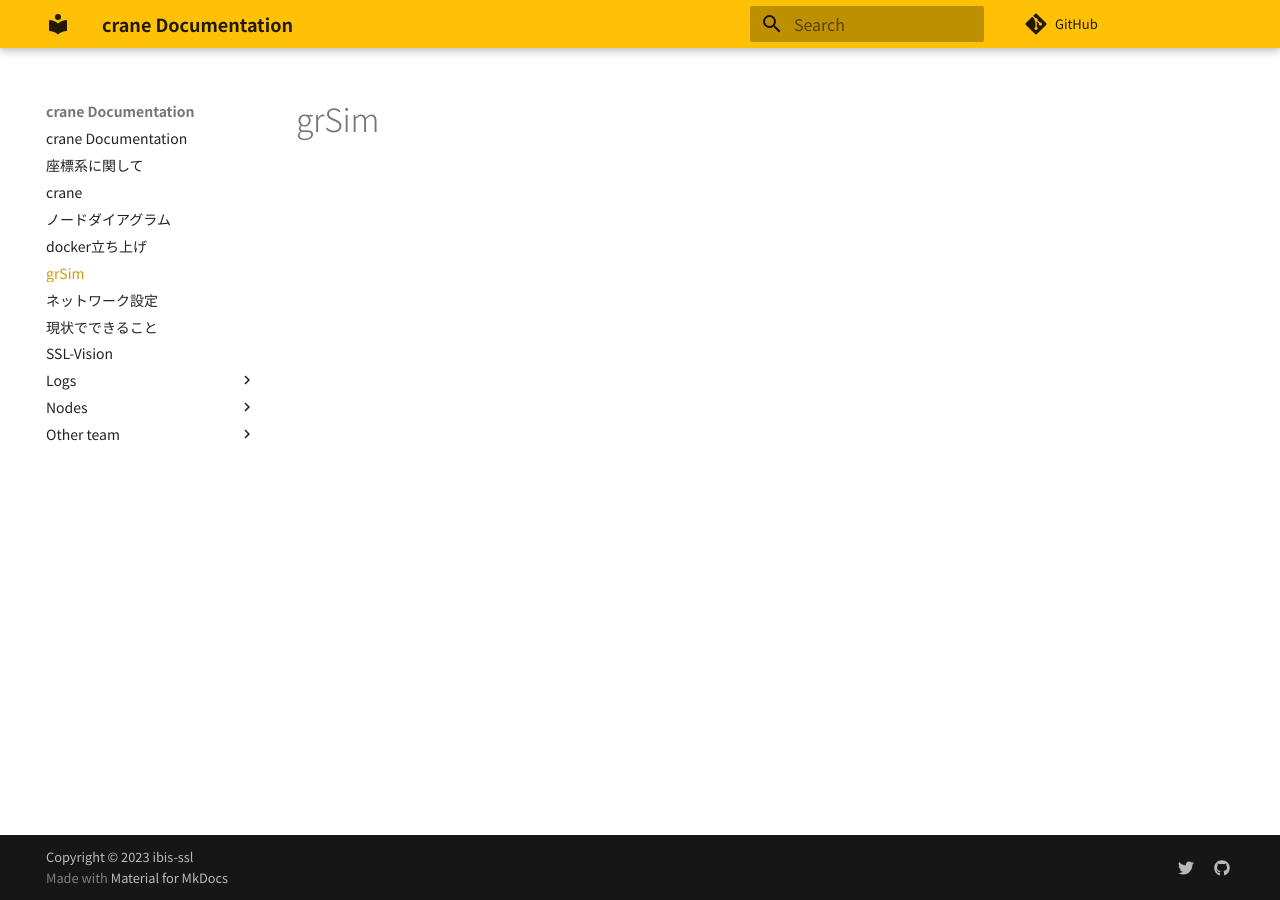
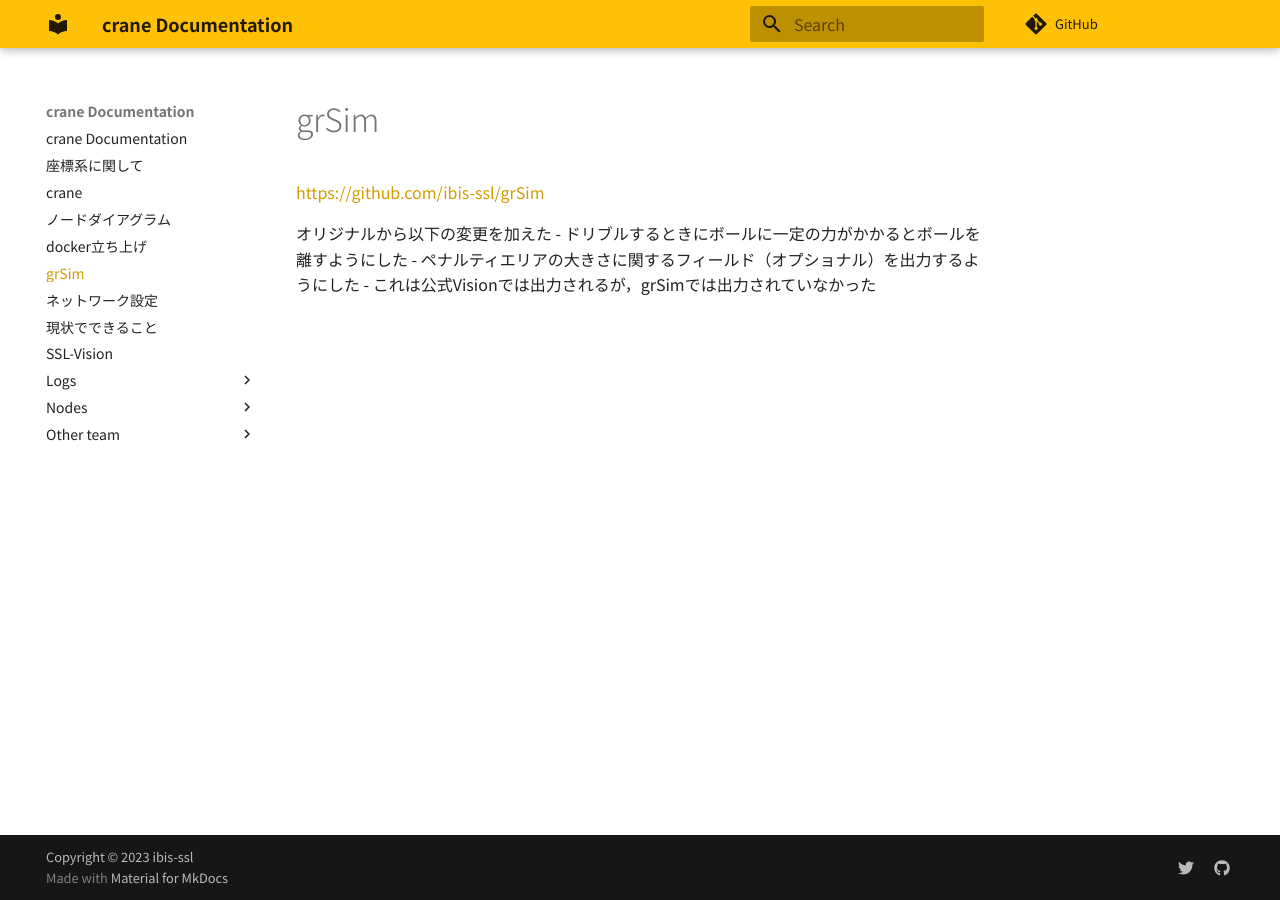
Before and after one commit to ibis-ssl/ibis_documentation, an MkDocs documentation site: the page built from docs/grSim.md, in a window 1280 px wide. Built offline with MkDocs 1.6.1 and Material for MkDocs 9.7.7, drawn with Linux system fonts in a browser that asks for light colours; nearby versions of some CDN libraries; some web fonts are replaced; comment, search, counter and statistics services are not loaded.

Commit message:
🔄 synced local 'docs' with remote 'docs'

```diff
--- a/docs/grSim.md
+++ b/docs/grSim.md
@@ -1 +1,8 @@
 # grSim
+
+https://github.com/ibis-ssl/grSim
+
+オリジナルから以下の変更を加えた
+- ドリブルするときにボールに一定の力がかかるとボールを離すようにした
+- ペナルティエリアの大きさに関するフィールド（オプショナル）を出力するようにした
+  - これは公式Visionでは出力されるが，grSimでは出力されていなかった
```
